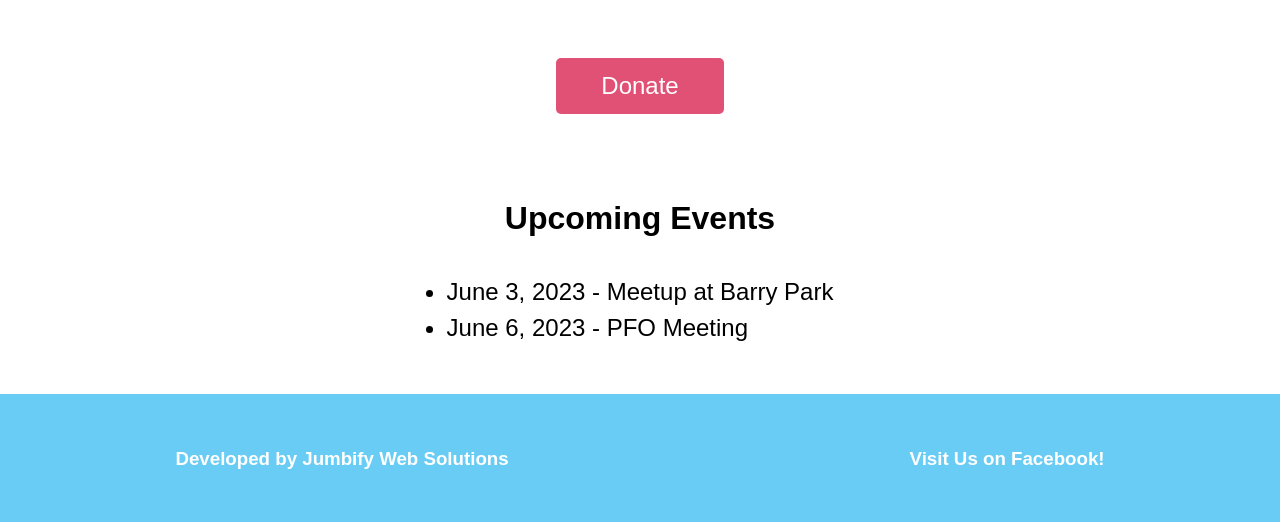
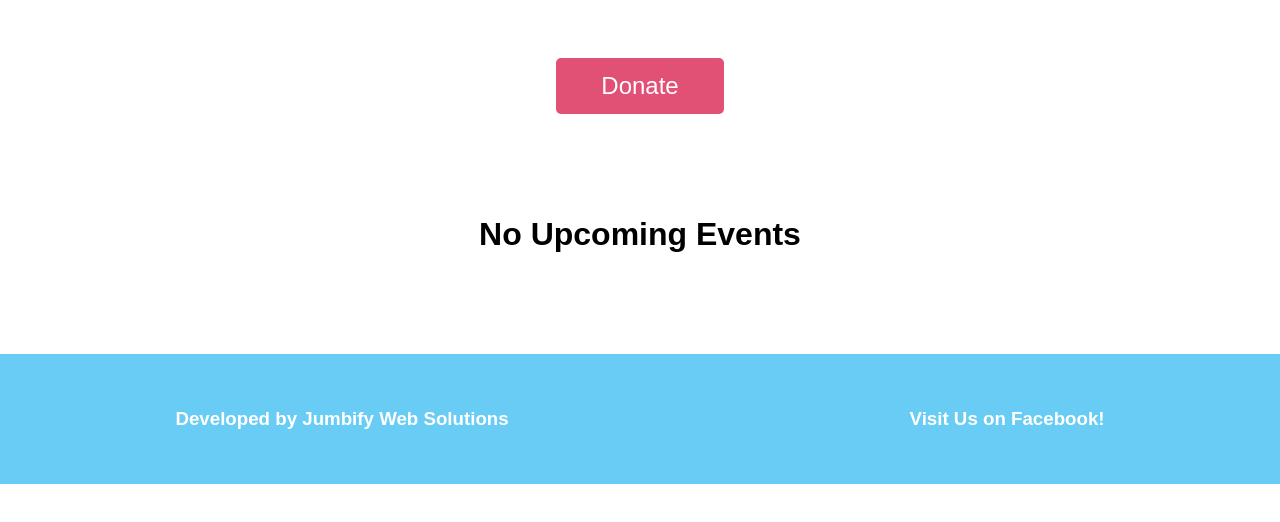
Before and after one commit to B-r-e-n-t/mslpto, a plain HTML site: page index.html in a window 1280 px wide. Shown: the part 1851-2373 px from the top of the page. After the commit the page ends 2335 px from the top, so only its background shows below. Drawn offline with Linux system fonts and the light colour scheme.

Commit message:
updated events section

```diff
--- a/index.html
+++ b/index.html
@@ -71,10 +71,10 @@
       </div>
 
       <section class="upcoming-events" id="upcoming-events">
-        <h3 class="events-title">Upcoming Events</h3>
+        <h3 class="events-title">No Upcoming Events</h3>
         <ul>
-            <li class="event-list-item">June 3, 2023 - Meetup at Barry Park</li>
-            <li class="event-list-item">June 6, 2023 - PFO Meeting</li>
+            <!-- <li class="event-list-item">June 3, 2023 - Meetup at Barry Park</li>
+            <li class="event-list-item">June 6, 2023 - PFO Meeting</li> -->
         </ul>
       </section>
 
--- a/styles.css
+++ b/styles.css
@@ -364,6 +364,7 @@ form {
     justify-content: center;
     align-items: center;
     margin-top: 3em;
+    padding: 1em;
   }
 
   .events-title {
```
